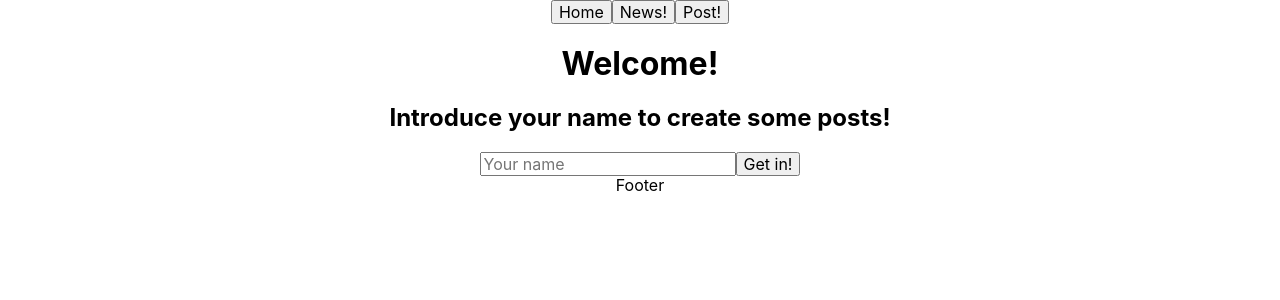
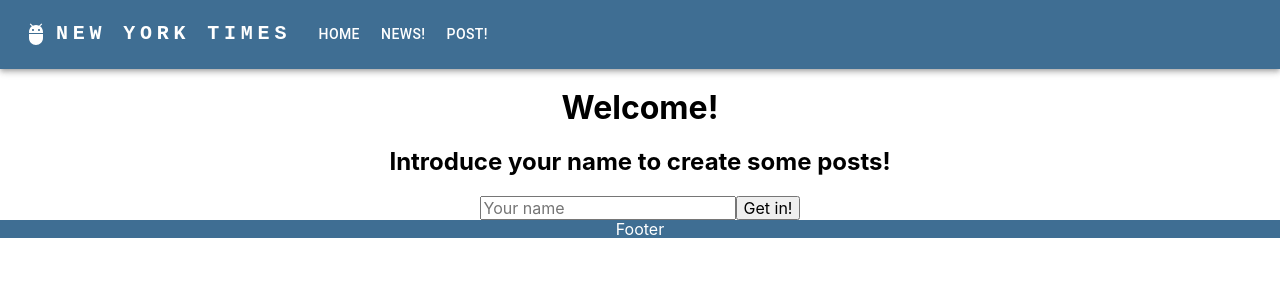
Before and after one commit to Francsy/react-newyorktimes-app, a React (Create React App) app: page / in a window 1280 px wide. Shown: the top 300 px of the page. Built offline with nearby package versions, Linux system fonts and the light colour scheme.

Commit message:
add/ styles to header

```diff
--- a/package.json
+++ b/package.json
@@ -3,6 +3,10 @@
   "version": "0.1.0",
   "private": true,
   "dependencies": {
+    "@emotion/react": "^11.10.6",
+    "@emotion/styled": "^11.10.6",
+    "@mui/icons-material": "^5.11.9",
+    "@mui/material": "^5.11.10",
     "@testing-library/jest-dom": "^5.16.5",
     "@testing-library/react": "^13.4.0",
     "@testing-library/user-event": "^13.5.0",
--- a/src/components/Footer/Footer.jsx
+++ b/src/components/Footer/Footer.jsx
@@ -2,7 +2,7 @@
 
 class Footer extends Component {
   render() {
-    return <div>Footer</div>;
+    return <footer className="footer">Footer</footer>;
   }
 }
 
--- a/src/components/Header/Header.jsx
+++ b/src/components/Header/Header.jsx
@@ -1,12 +1,39 @@
 import React, { Component } from "react";
+import Nav from './Nav'
+
+class Header extends Component {
+
+  render() {
+    return <>
+      <Nav />
+      </>
+  }
+}
+
+export default Header;
+
+
+
+
+
+
+
+
+
+
+
+
+
+// VERSION ANTERIOR:
+
+
+/* import React, { Component } from "react";
 import { userContext } from "../../context/userContext";
 import Nav from './Nav'
 
 class Header extends Component {
 
   static contextType = userContext;
-
-
 
   render() {
     const { name } = this.context;
@@ -18,3 +45,4 @@
 }
 
 export default Header;
+ */
--- a/src/components/Header/Nav/Nav.jsx
+++ b/src/components/Header/Nav/Nav.jsx
@@ -1,3 +1,243 @@
+import React, { Component } from 'react';
+import { Link } from 'react-router-dom'
+import { userContext } from "../../../context/userContext";
+import AppBar from '@mui/material/AppBar';
+import Box from '@mui/material/Box';
+import Toolbar from '@mui/material/Toolbar';
+import IconButton from '@mui/material/IconButton';
+import Typography from '@mui/material/Typography';
+import Menu from '@mui/material/Menu';
+import MenuIcon from '@mui/icons-material/Menu';
+import Container from '@mui/material/Container';
+// import Avatar from '@mui/material/Avatar';
+import Button from '@mui/material/Button';
+import Tooltip from '@mui/material/Tooltip';
+import MenuItem from '@mui/material/MenuItem';
+import AdbIcon from '@mui/icons-material/Adb';
+
+// const pages = ['Home', 'Pricing', 'Blog'];
+// const settings = ['Profile', 'Account', 'Dashboard', 'Logout'];
+
+class Nav extends Component {
+  constructor(props) {
+    super(props);
+    this.state = {
+      anchorElNav: null,
+      anchorElUser: null,
+    };
+  }
+  static contextType = userContext;
+
+
+  handleOpenNavMenu = (event) => {
+    this.setState({ anchorElNav: event.currentTarget });
+  };
+
+  handleOpenUserMenu = (event) => {
+    this.setState({ anchorElUser: event.currentTarget });
+  };
+
+  handleCloseNavMenu = () => {
+    this.setState({ anchorElNav: null });
+  };
+
+  handleCloseUserMenu = () => {
+    this.setState({ anchorElUser: null });
+  };
+
+  render() {
+    const { anchorElNav, anchorElUser } = this.state;
+    const { name, removeName } = this.context;
+
+
+    return (
+      <AppBar className="header" position="static">
+        <Container maxWidth="xl">
+          <Toolbar disableGutters>
+            <AdbIcon sx={{ display: { xs: 'none', md: 'flex' }, mr: 1 }} />
+            {/* <Link to="/"> */}
+            <Typography
+              variant="h6"
+              noWrap
+              component="a"
+              // href={"/"}
+              sx={{
+                mr: 2,
+                display: { xs: 'none', md: 'flex' },
+                fontFamily: 'monospace',
+                fontWeight: 700,
+                letterSpacing: '.3rem',
+                color: 'inherit',
+                textDecoration: 'none',
+              }}
+            >
+              NEW YORK TIMES
+            </Typography>
+            {/* </Link> */}
+
+            <Box sx={{ flexGrow: 1, display: { xs: 'flex', md: 'none' } }}>
+              <IconButton
+                size="large"
+                aria-label="account of current user"
+                aria-controls="menu-appbar"
+                aria-haspopup="true"
+                onClick={this.handleOpenNavMenu}
+                color="inherit"
+              >
+                <MenuIcon />
+              </IconButton>
+              <Menu
+                id="menu-appbar"
+                anchorEl={anchorElNav}
+                anchorOrigin={{
+                  vertical: 'bottom',
+                  horizontal: 'left',
+                }}
+                keepMounted
+                transformOrigin={{
+                  vertical: 'top',
+                  horizontal: 'left',
+                }}
+                open={Boolean(anchorElNav)}
+                onClose={this.handleCloseNavMenu}
+                sx={{
+                  display: { xs: 'block', md: 'none' },
+                }}
+              >
+               {/*  {pages.map((page) => (
+                  <MenuItem key={page} onClick={this.handleCloseNavMenu}>
+                    <Typography textAlign="center">{page}</Typography>
+                  </MenuItem>
+                ))} */}
+                <Link to="/">
+                 <MenuItem onClick={this.handleCloseNavMenu}>
+                    <Typography textAlign="center">{'Home'}</Typography>
+                  </MenuItem>
+                </Link>
+                <Link to="/list">
+                 <MenuItem onClick={this.handleCloseNavMenu}>
+                    <Typography textAlign="center">{'News!'}</Typography>
+                  </MenuItem>
+                </Link>
+                <Link to="/form">
+                 <MenuItem onClick={this.handleCloseNavMenu}>
+                    <Typography textAlign="center">{'Post!'}</Typography>
+                  </MenuItem>
+                </Link>
+              </Menu>
+            </Box>
+            <AdbIcon sx={{ display: { xs: 'flex', md: 'none' }, mr: 1 }} />
+            {/* <Link to="/"> */}
+            <Typography
+              variant="h5"
+              noWrap
+              component="a"
+              // href=""
+              sx={{
+                mr: 2,
+                display: { xs: 'flex', md: 'none' },
+                flexGrow: 1,
+                fontFamily: 'monospace',
+                fontWeight: 700,
+                letterSpacing: '.3rem',
+                color: 'inherit',
+                textDecoration: 'none',
+              }}
+            >
+              NYT
+            </Typography>
+            {/* </Link> */}
+            <Box sx={{ flexGrow: 1, display: { xs: 'none', md: 'flex' } }}>
+              <Link to="/">
+               <Button
+                  key={'Home'}
+                  onClick={this.handleCloseNavMenu}
+                  sx={{ my: 2, color: 'white', display: 'block', textDecoration: 'none' }}
+                >
+                  {'Home'}
+                </Button>
+              </Link>
+              <Link to="/list">
+               <Button
+                  key={'News!'}
+                  onClick={this.handleCloseNavMenu}
+                  sx={{ my: 2, color: 'white', display: 'block' }}
+                >
+                  {'News!'}
+                </Button>
+              </Link>
+              <Link to="/form">
+               <Button
+                  key={'Post!'}
+                  onClick={this.handleCloseNavMenu}
+                  sx={{ my: 2, color: 'white', display: 'block' }}
+                >
+                  {'Post!'}
+                </Button>
+              </Link>
+            </Box>
+            {name ?
+            <Box sx={{ flexGrow: 0 }}>
+              <Tooltip title="Open settings">
+                <IconButton onClick={this.handleOpenUserMenu} sx={{ p: 0 }}>
+                  {/* <Avatar alt="Remy Sharp" src="/static/images/avatar/2.jpg" /> */}
+                  <span>{name}</span>
+                  {/* <Typography textAlign="center">{name}</Typography> */}
+                </IconButton>
+              </Tooltip>
+              <Menu
+                sx={{ mt: '45px' }}
+                id="menu-appbar"
+                anchorEl={anchorElUser}
+                anchorOrigin={{
+                  vertical: 'top',
+                  horizontal: 'right',
+                }}
+                keepMounted
+                transformOrigin={{
+                  vertical: 'top',
+                  horizontal: 'right',
+                }}
+                open={Boolean(anchorElUser)}
+                onClose={this.handleCloseUserMenu}
+              >
+                {/* {settings.map((setting) => (
+                  <MenuItem key={setting} onClick={this.handleCloseUserMenu}>
+                    <Typography textAlign="center">{setting}</Typography>
+                  </MenuItem>
+                ))} */}
+
+                  <MenuItem onClick={removeName}>
+                    <Typography textAlign="center">Logout</Typography>
+                  </MenuItem>
+
+              </Menu>
+            </Box>:
+            <></>}
+          </Toolbar>
+        </Container>
+      </AppBar>
+    );
+  }
+}
+export default Nav;
+
+
+
+
+
+
+
+
+
+
+
+
+
+
+// ***************************
+/*
+
 import React, { Component } from "react";
 import { Link } from 'react-router-dom'
 
@@ -12,3 +252,4 @@
 }
 
 export default Nav;
+ */
--- /dev/null
+++ b/src/styles/components/_Footer.scss
@@ -0,0 +1,5 @@
+@import '../utils/variables.scss';
+.footer {
+    background-color: $second-bcolor;
+    color: $second-fcolor;
+}
--- /dev/null
+++ b/src/styles/components/_Header.scss
@@ -0,0 +1,16 @@
+@import '../utils/variables.scss';
+
+.header {
+    &> div{
+        background-color: $second-bcolor;
+    }
+    & span {
+        color: $second-fcolor;
+        font-size: 0.9em;
+    }
+
+}
+
+.css-1uwgr7b-MuiTypography-root {
+    color: black;
+}
--- /dev/null
+++ b/src/styles/elements/_anchor.scss
@@ -0,0 +1,5 @@
+a {
+    text-decoration: none;
+
+
+}
--- a/src/styles/styles.scss
+++ b/src/styles/styles.scss
@@ -1 +1,6 @@
-@import './elements/body.scss'
+@import './components/Footer';
+@import './components/Header';
+
+@import './elements/body';
+@import './elements/button';
+@import './elements/anchor';
--- a/src/styles/utils/variables.scss
+++ b/src/styles/utils/variables.scss
@@ -0,0 +1,2 @@
+$second-bcolor: #3F6E93;
+$second-fcolor: white;
```
Also changed, not shown: src/styles/elements/_button.scss (added), 1 other file (tests, documents, lock files or other folders).
